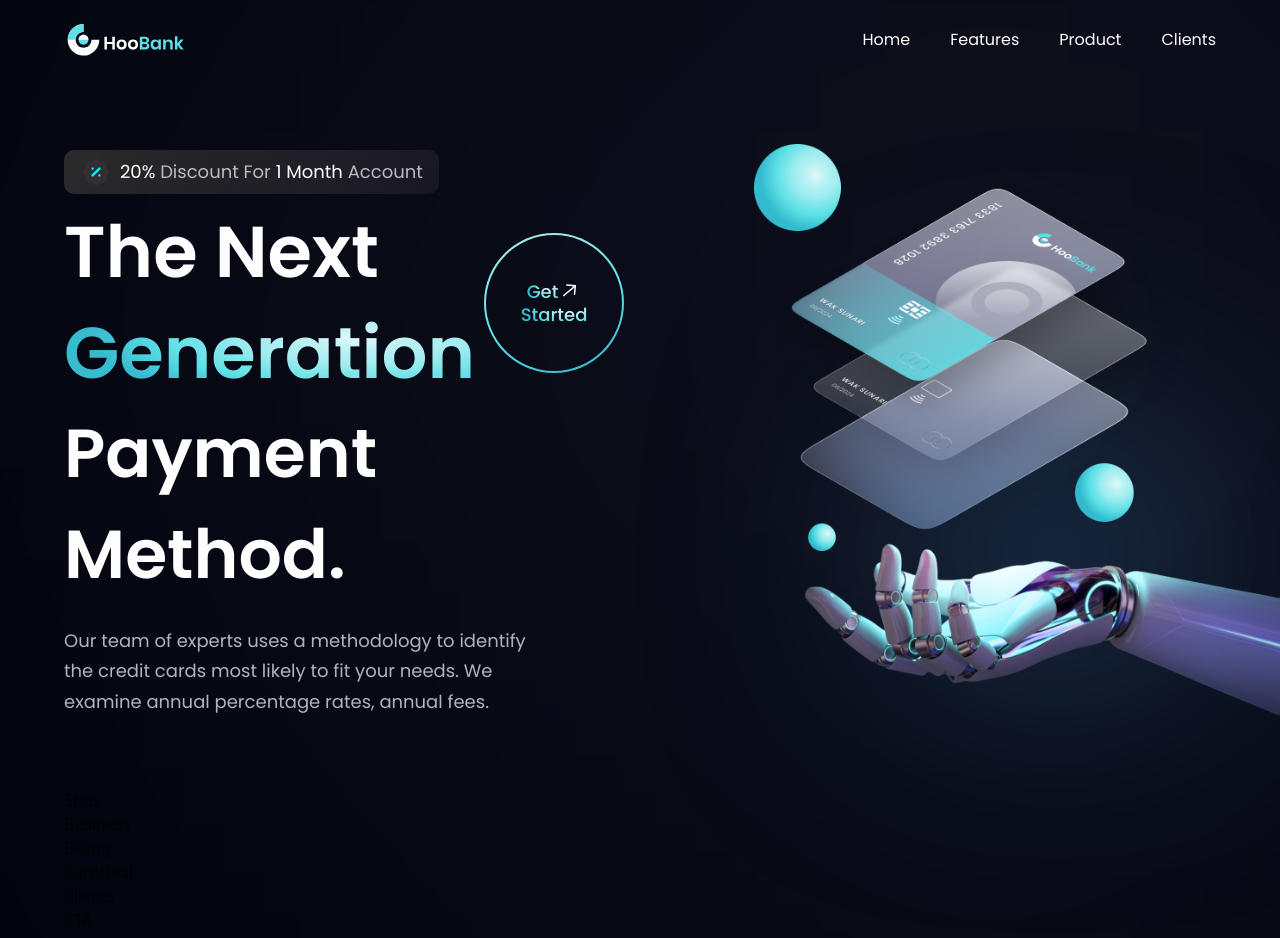
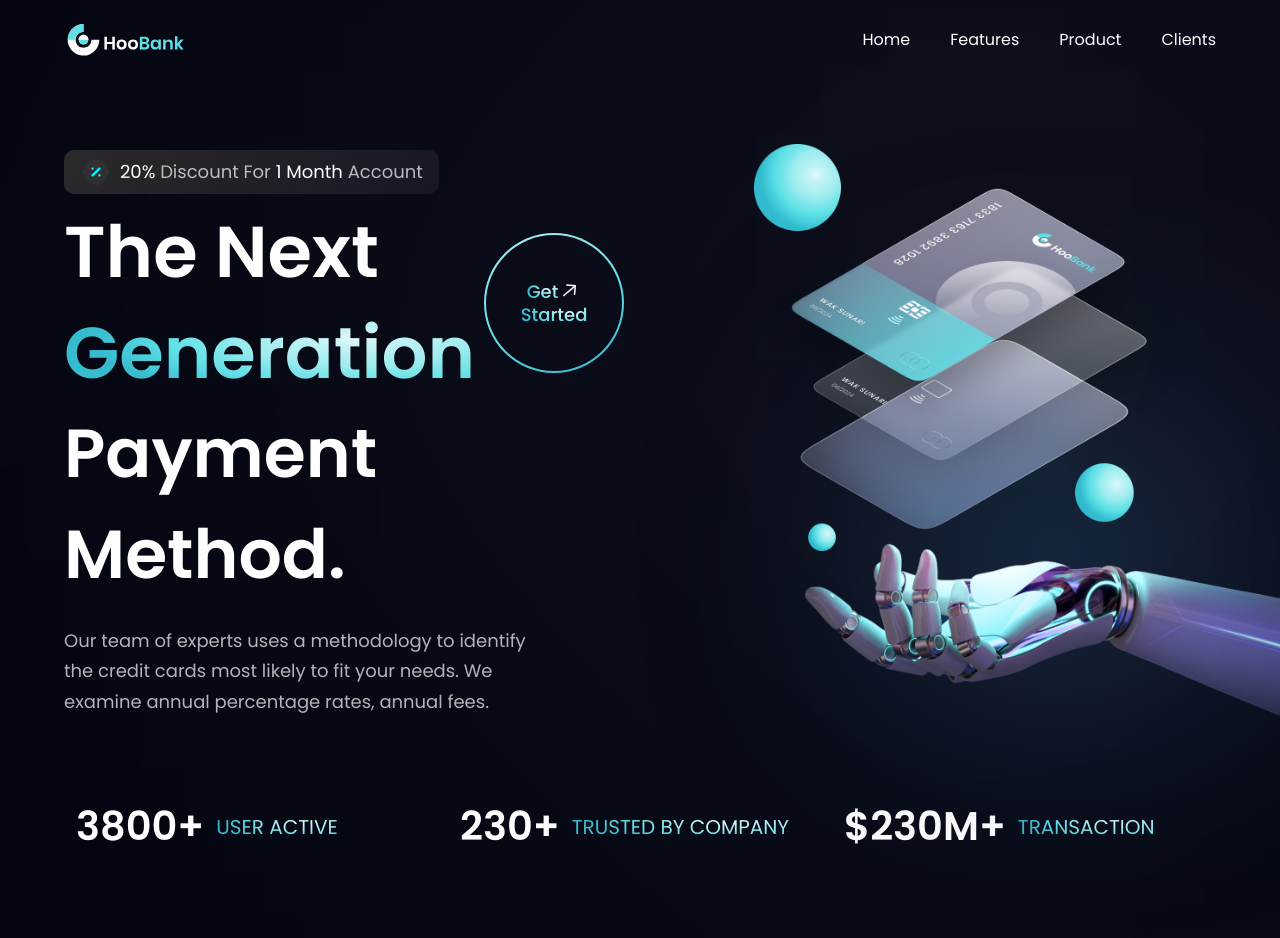
Before and after one commit to Icika-max/bank_modern_app, a React (Vite) app: page / in a window 1280 px wide. Shown: the top 938 px of the page. Built offline with nearby package versions, Linux system fonts and the light colour scheme.

Commit message:
completed the stats component

```diff
--- a/src/components/Business.jsx
+++ b/src/components/Business.jsx
@@ -1,4 +1,7 @@
 import React from 'react'
+import { features } from '../constants'
+import styles, {layout} from '../style'
+import Button from './Button'
 
 const Business = () => {
   return (
--- a/src/components/Stats.jsx
+++ b/src/components/Stats.jsx
@@ -1,9 +1,19 @@
 import React from 'react'
+import{ stats } from '../constants'
+import styles from '../style'
 
 const Stats = () => {
   return (
-    <div>Stats</div>
-  )
+<section className={`${styles.flexCenter} flex-row flex-wrap sm:mb-20 mb-6`}>
+  {stats.map((stat)=>(
+    <div key={stat.id} className={`flex-1 flex justify-start items-center flex-row m-3`}>
+      <h4 className='font-poppins font-semibold xs:text-[40px] text-[30px] xs:leading-[53px] leading-[43px] text-white'>{stat.value}</h4>
+      <p className='font-poppins font-normal xs:text-[20px] text-[14px] xs:leading-[26px] leading-[2px] text-gradient uppercase ml-3'>{stat.title}</p>
+
+    </div>
+  ))}
+
+</section>  )
 }
 
 export default Stats
```
